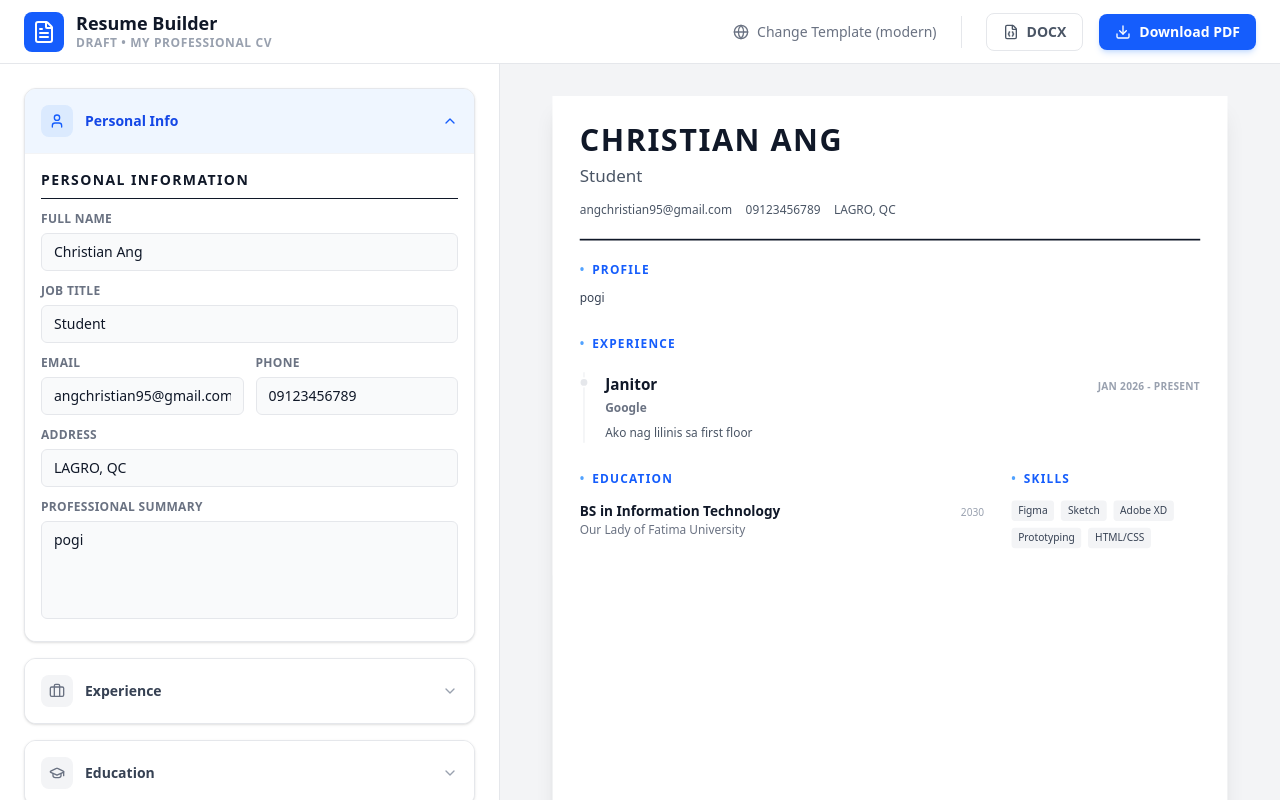
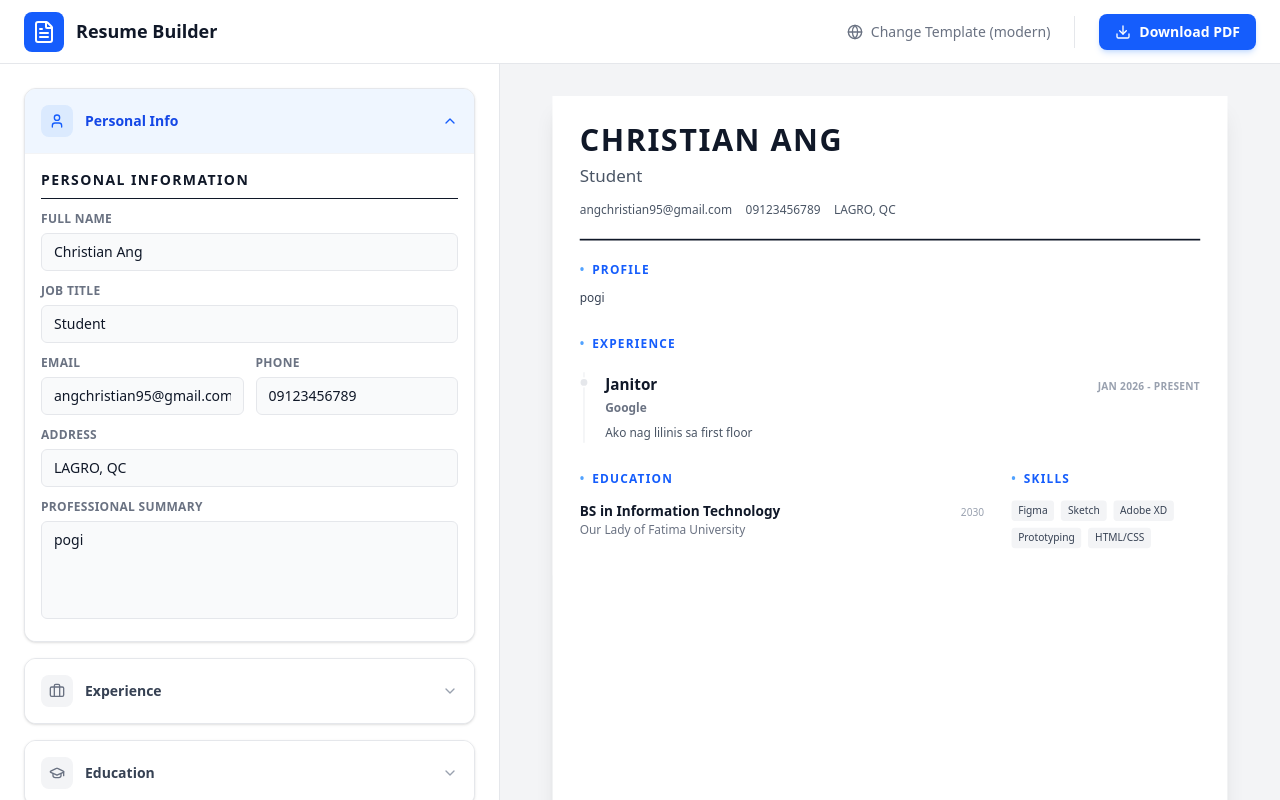
Before and after one commit to naoi-reii/rizzumei-builder, a React (Vite) app in the folder client/: page / in a window 1280 px wide. Built offline with nearby package versions, Linux system fonts and the light colour scheme.

Commit message:
3rd commit, removed docx conversion, kasi ayaw gumana

```diff
--- a/client/src/components/Header.jsx
+++ b/client/src/components/Header.jsx
@@ -17,7 +17,6 @@ const Header = ({ onExportPDF, onExportDOCX }) => {
                     </div>
                     <div className="flex flex-col">
                         <h1 className="text-base md:text-lg font-bold text-gray-900 leading-tight">Resume Builder</h1>
-                        <span className="text-[10px] md:text-xs text-gray-400 font-bold tracking-wider uppercase">Draft • My Professional CV</span>
                     </div>
                 </div>
 
@@ -46,15 +45,6 @@ const Header = ({ onExportPDF, onExportDOCX }) => {
                         <div className="h-8 w-px bg-gray-200 mx-2"></div>
 
                         <button
-                            onClick={onExportDOCX}
-                            className="cursor-pointer flex items-center gap-2 px-4 py-2 border border-gray-200 rounded-lg text-gray-600 text-sm font-semibold hover:bg-gray-50 transition-all hover:border-gray-300"
-                            title="Export DOCX"
-                        >
-                            <FileJson className="w-4 h-4" />
-                            <span>DOCX</span>
-                        </button>
-
-                        <button
                             onClick={onExportPDF}
                             className="cursor-pointer flex items-center gap-2 px-4 py-2 bg-blue-600 text-white rounded-lg text-sm font-semibold hover:bg-blue-700 shadow-md shadow-blue-500/20 transition-all active:scale-95"
                         >
--- a/client/src/components/Home.jsx
+++ b/client/src/components/Home.jsx
@@ -54,33 +54,12 @@ const Home = () => {
         }
     };
 
-    const handleExportDOCX = async () => {
-        try {
-            const content = resumeRef.current.innerHTML;
-            const fullHtml = `<!DOCTYPE html><html><head><meta charset="UTF-8"></head><body>${content}</body></html>`;
-            const response = await fetch('http://localhost:5000/api/export/docx', {
-                method: 'POST',
-                headers: { 'Content-Type': 'application/json' },
-                body: JSON.stringify({ html: fullHtml })
-            });
-            if (!response.ok) throw new Error('Export failed');
-            const blob = await response.blob();
-            const url = window.URL.createObjectURL(blob);
-            const a = document.createElement('a');
-            a.href = url;
-            a.download = `${resumeData.personalInfo.fullName.replace(/\s+/g, '_') || 'Resume'}.docx`;
-            document.body.appendChild(a);
-            a.click();
-            document.body.removeChild(a);
-        } catch (e) { alert('DOCX Error') }
-    };
-
     const [activeTab, setActiveTab] = useState('editor');
 
     return (
         <div className="flex flex-col h-screen bg-[#F3F4F6] font-sans text-gray-900 overflow-hidden">
             {/* 1. Global Header */}
-            <Header onExportPDF={handleExportPDF} onExportDOCX={handleExportDOCX} />
+            <Header onExportPDF={handleExportPDF} />
 
             {/* Mobile Tab Switcher */}
             <div className="lg:hidden px-4 pt-4 pb-2">
@@ -132,13 +111,6 @@ const Home = () => {
                 {/* Mobile Sticky Footer */}
                 <div className="lg:hidden absolute bottom-0 left-0 right-0 bg-white border-t border-gray-200 p-3 flex gap-3 z-50 shadow-[0_-4px_6px_-1px_rgba(0,0,0,0.1)]">
                     <button
-                        onClick={handleExportDOCX}
-                        className="flex-1 flex items-center justify-center gap-2 py-2.5 bg-white border border-gray-300 rounded-xl font-bold text-gray-700 text-sm shadow-sm active:bg-gray-50"
-                    >
-                        <FileJson className="w-4 h-4" />
-                        Save
-                    </button>
-                    <button
                         onClick={handleExportPDF}
                         className="flex-1 flex items-center justify-center gap-2 py-2.5 bg-blue-600 text-white rounded-xl font-bold text-sm shadow-md shadow-blue-500/20 active:bg-blue-700"
                     >
--- a/client/src/components/Preview/templates/CreativeTemplate.jsx
+++ b/client/src/components/Preview/templates/CreativeTemplate.jsx
@@ -4,7 +4,7 @@ const CreativeTemplate = ({ data }) => {
     const { personalInfo, education, experience, skills, projects } = data;
 
     return (
-        <div className="w-full h-full bg-white text-gray-800 font-sans flex" id="resume-content">
+        <div className="w-full min-h-[297mm] bg-white text-gray-800 font-sans flex" id="resume-content">
             {/* Sidebar (Left) */}
             <div className="w-1/3 bg-gray-900 text-white p-8 flex flex-col h-full">
                 <div className="mb-8">
```
